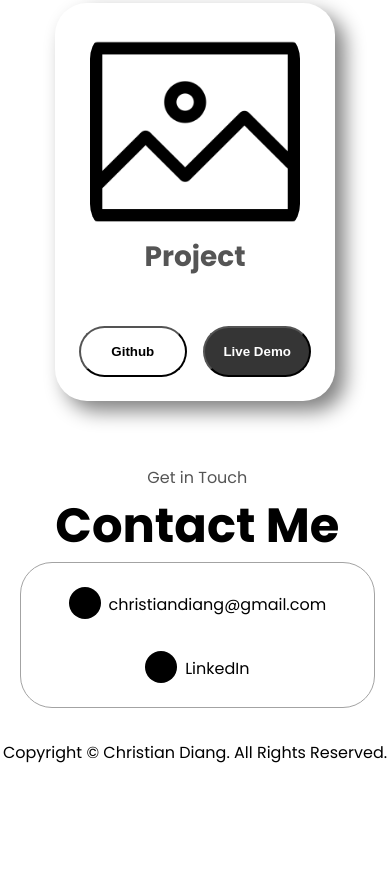
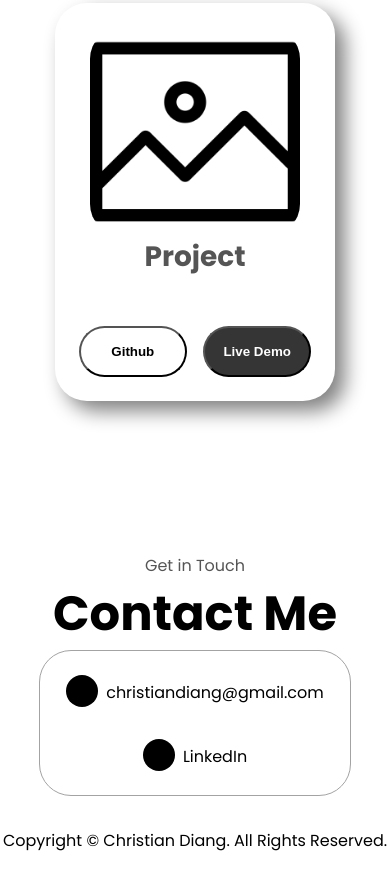
Before and after one commit to Krischan-D/Portfolio3, a plain HTML site: page index.html in a window 390 px wide. Shown: the part 5142-6031 px from the top of the page. Before the commit the page ends 5977 px from the top, so only its background shows below. Drawn offline with nearby package versions, Linux system fonts and the light colour scheme; no server answers; some icons are missing.

Commit message:
Update mediaqueries.css

```diff
--- a/mediaqueries.css
+++ b/mediaqueries.css
@@ -251,12 +251,18 @@
     height: fit-content;
     width: fit-content;
     margin-top: 2rem;
-    padding-top: 0;
+    margin: 0;
+    display: flex;
+    justify-content: center;
+    overflow: hidden;
   }
 
   #contact .contact-info-upper-container {
-      margin: 0;
+      margin: auto;
       flex-wrap: wrap;
+      padding: .5rem;
+      width: fit-content;
+      width: 80%;
   }
 
   #contact .contact-info-upper-container .contact-info-container a {
```
